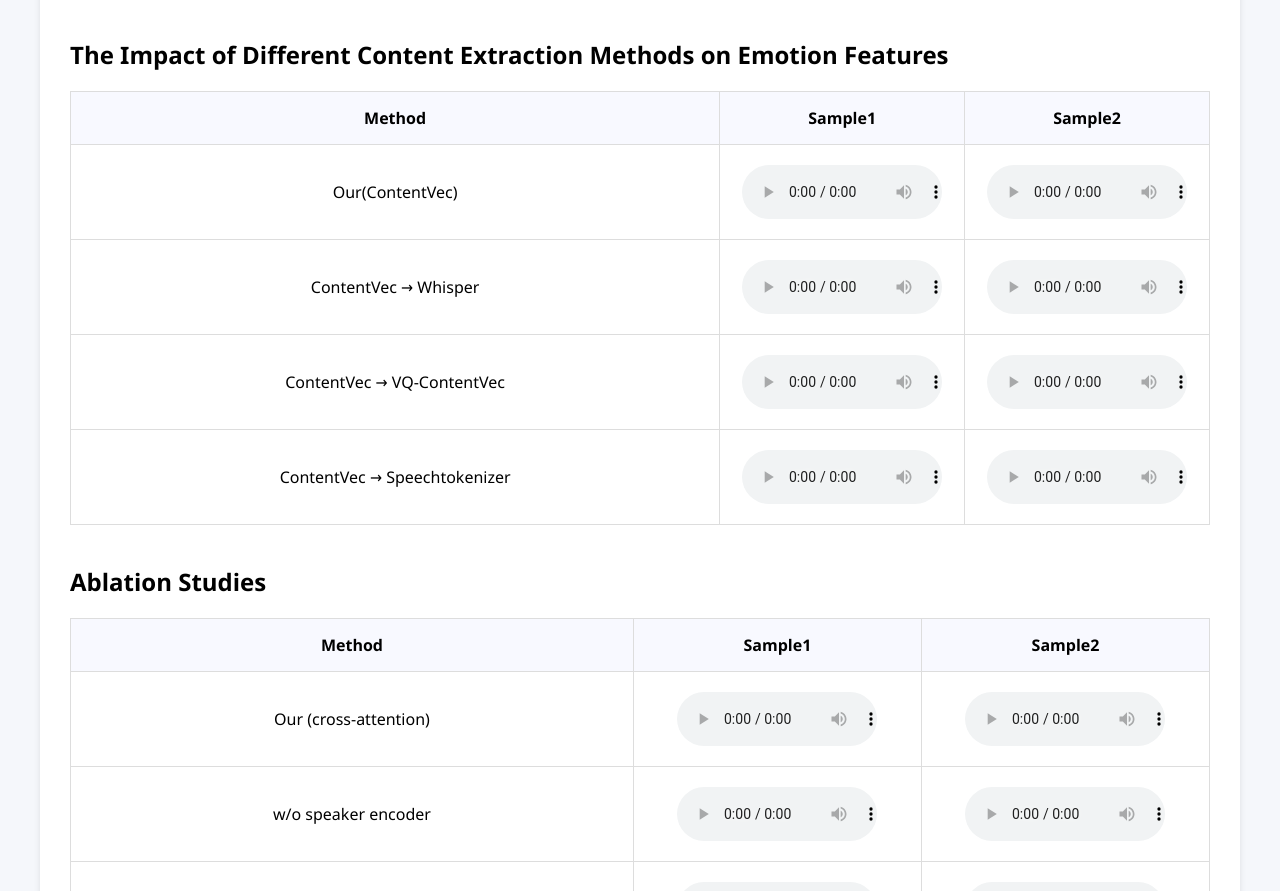
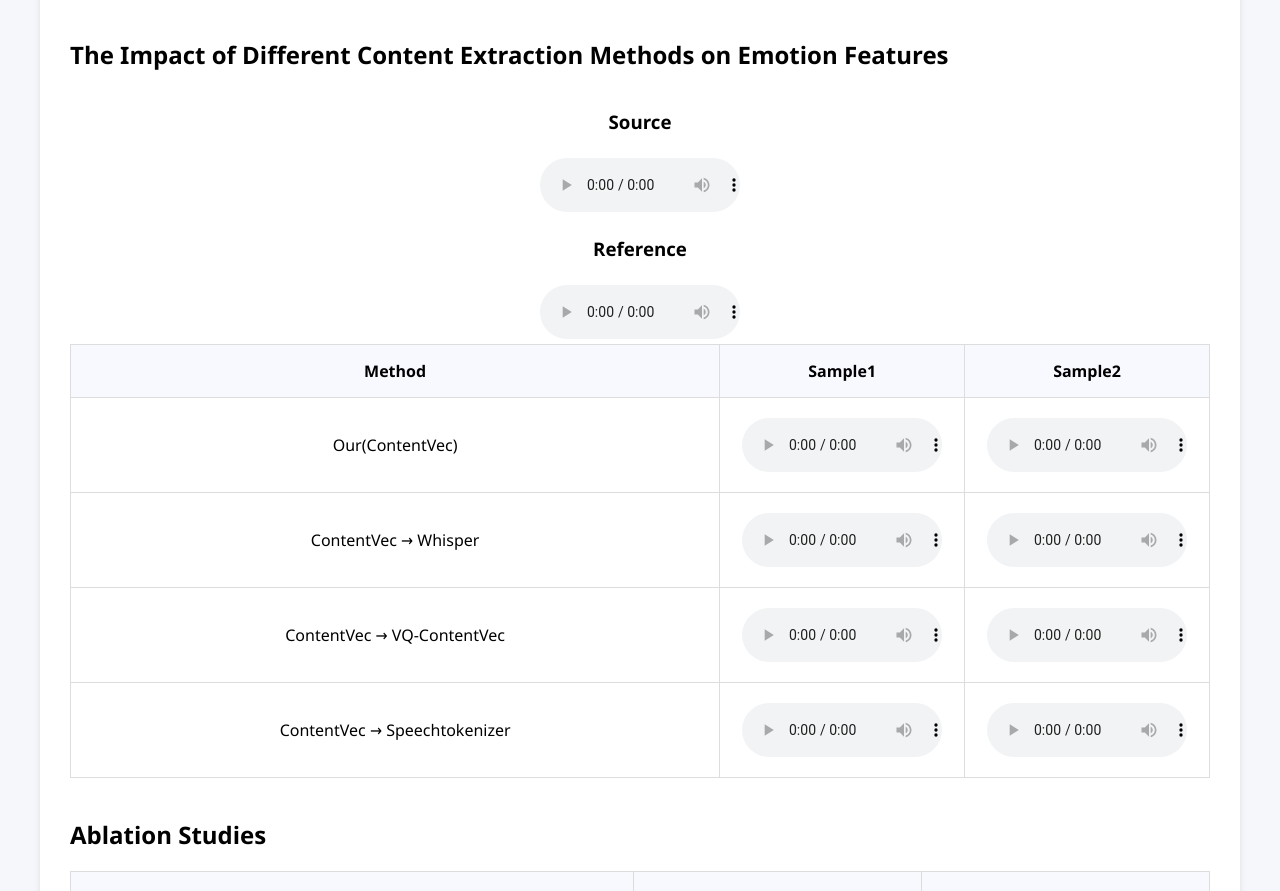
Before and after one commit to mysxs/Diff-EVC, a plain HTML site: page index.html in a window 1280 px wide. Shown: the part 2516-3407 px from the top of the page. Drawn offline with Linux system fonts and the light colour scheme.

Commit message:
Update index.html

```diff
--- a/index.html
+++ b/index.html
@@ -618,6 +618,17 @@
 
         <!-- The impact of different content extraction methods on emotion features -->
 <h2>The Impact of Different Content Extraction Methods on Emotion Features</h2>
+        <!-- Source and Reference Audio -->
+<div class="music-outer">
+    <h3>Source</h3>
+    <audio class="source-audio show-audio" controls src="./source.wav"></audio>
+</div>
+
+<div class="music-outer">
+    <h3>Reference</h3>
+    <audio class="reference-audio show-audio" controls src="./reference.wav"></audio>
+</div>
+
 <table class="demo-table">
     <tr>
         <th>Method</th>
```
